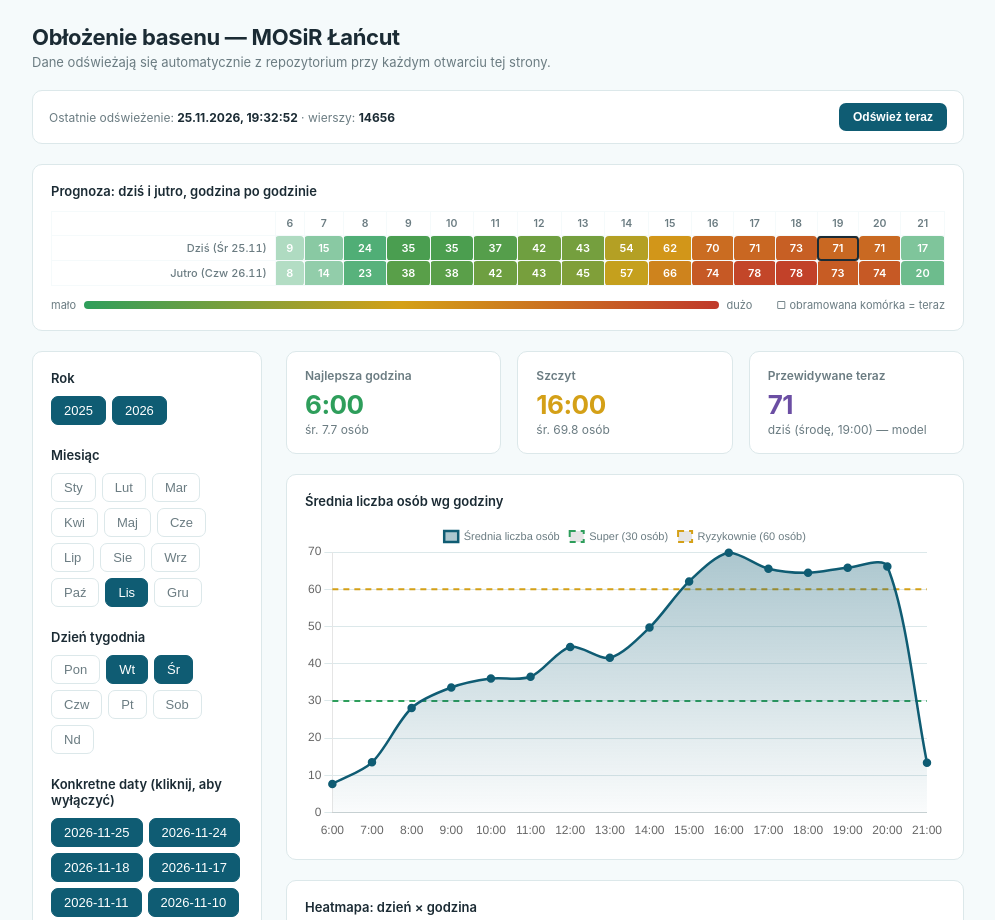
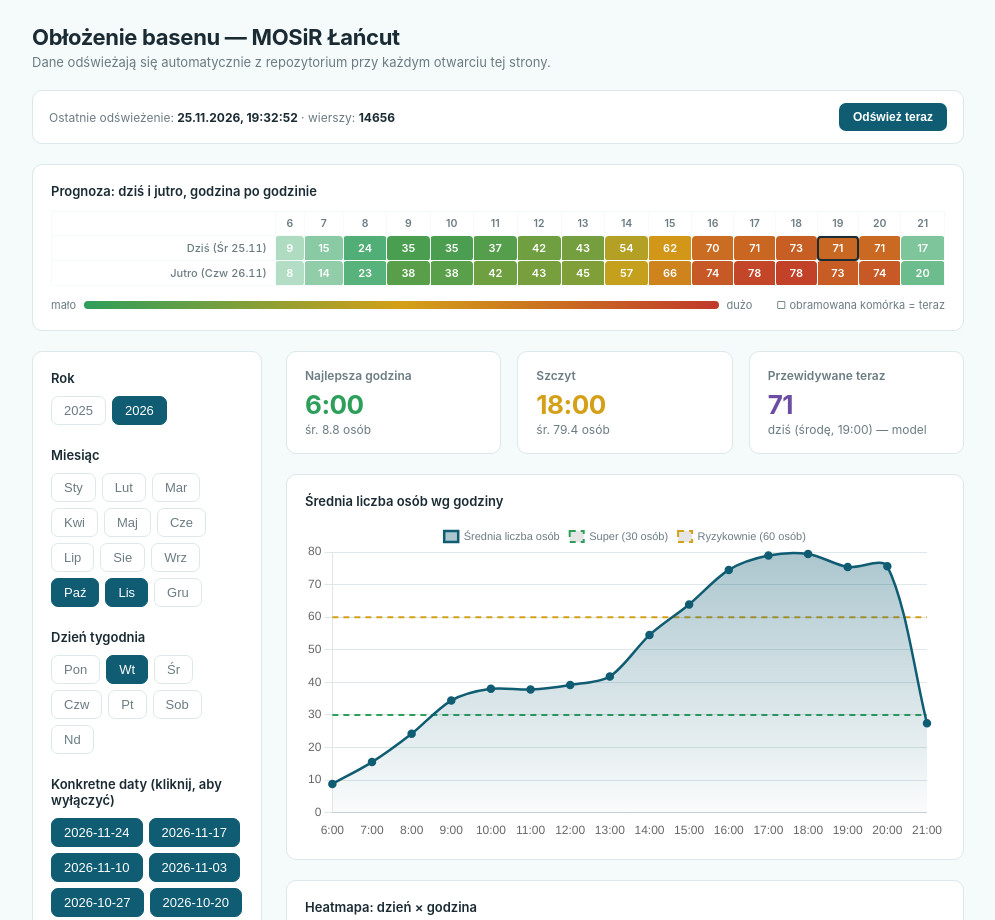
Before and after one commit to tatkoch/MOSiR-Claude, a plain HTML site: page index.html in a window 1280 px wide. Shown: the top 920 px of the page, without its empty margins (142-1137 px from the left). Drawn offline with nearby package versions, Linux system fonts and the light colour scheme.

Commit message:
Refine default filter settings in index.html
Updated default filter settings to include only the current day of the week and adjusted month selection logic.

```diff
--- a/index.html
+++ b/index.html
@@ -256,7 +256,7 @@ let rows = [];
 let tabelaPredykcji = null;
 let selYears = new Set();
 let selMonths = new Set();
-let selDays = new Set([(new Date().getDay() + 6) % 7]); // placeholder do czasu wczytania danych (ustawFiltryDomyslne ustawi dziś+jutro)
+let selDays = new Set([(new Date().getDay() + 6) % 7]); // placeholder do czasu wczytania danych (ustawFiltryDomyslne ustawi dzisiejszy dzień tygodnia)
 let selDates = new Set(); // konkretne daty (YYYY-MM-DD) uwzględnione w wykresie
 let chart = null;
 
@@ -277,17 +277,21 @@ function parseCsvText(text) {
 }
 
 // Domyślny stan filtrów po wczytaniu danych albo po kliknięciu "Wyzeruj filtry":
-// bieżący miesiąc, oraz dzisiejszy i jutrzejszy dzień tygodnia.
+// bieżący rok, bieżący i poprzedni miesiąc oraz tylko dzisiejszy dzień tygodnia.
 function ustawFiltryDomyslne() {
-  selYears = new Set(rows.map(r => r.rok));
+  const teraz = new Date();
+  const rok = teraz.getFullYear();
+  const biezacyMiesiac = teraz.getMonth() + 1;
+  const poprzedniMiesiac = biezacyMiesiac === 1 ? 12 : biezacyMiesiac - 1;
 
-  const teraz = new Date();
-  const biezacyMiesiac = teraz.getMonth() + 1;
-  selMonths = new Set([biezacyMiesiac]);
+  // W styczniu poprzedni miesiąc (grudzień) należy do poprzedniego roku.
+  const lata = new Set([rok]);
+  if (biezacyMiesiac === 1) lata.add(rok - 1);
+  selYears = lata;
+  selMonths = new Set([biezacyMiesiac, poprzedniMiesiac]);
 
   const dzisDow = (teraz.getDay() + 6) % 7; // konwencja: poniedziałek=0
-  const jutroDow = (dzisDow + 1) % 7;
-  selDays = new Set([dzisDow, jutroDow]);
+  selDays = new Set([dzisDow]);
 
   odswiezDatyPasujaceDoFiltrow();
 }
```
